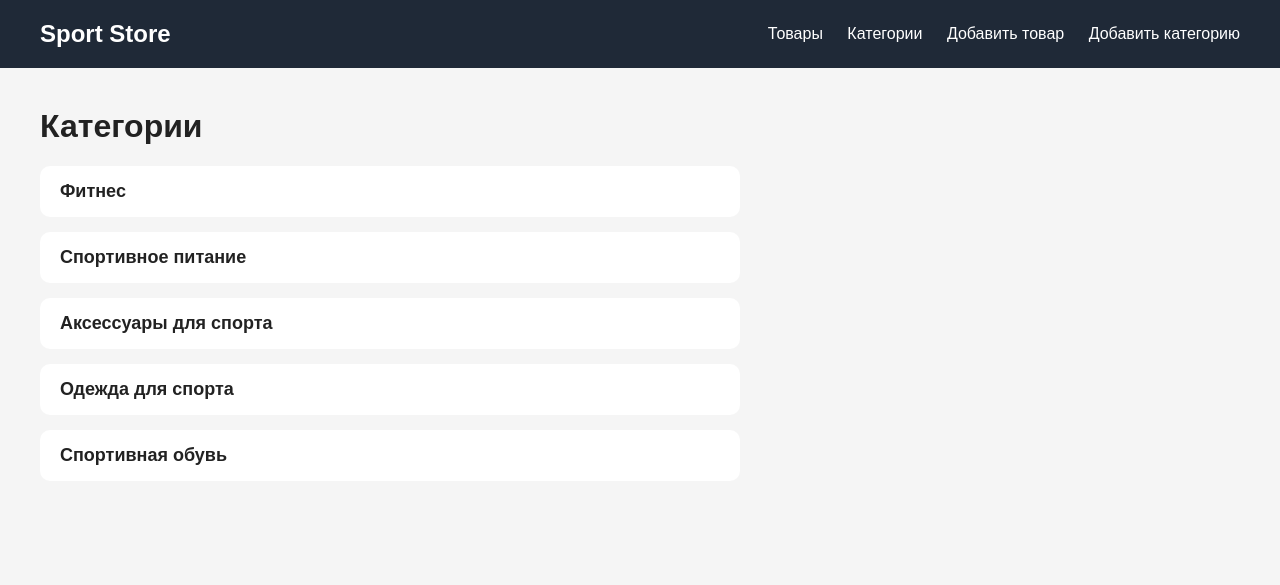
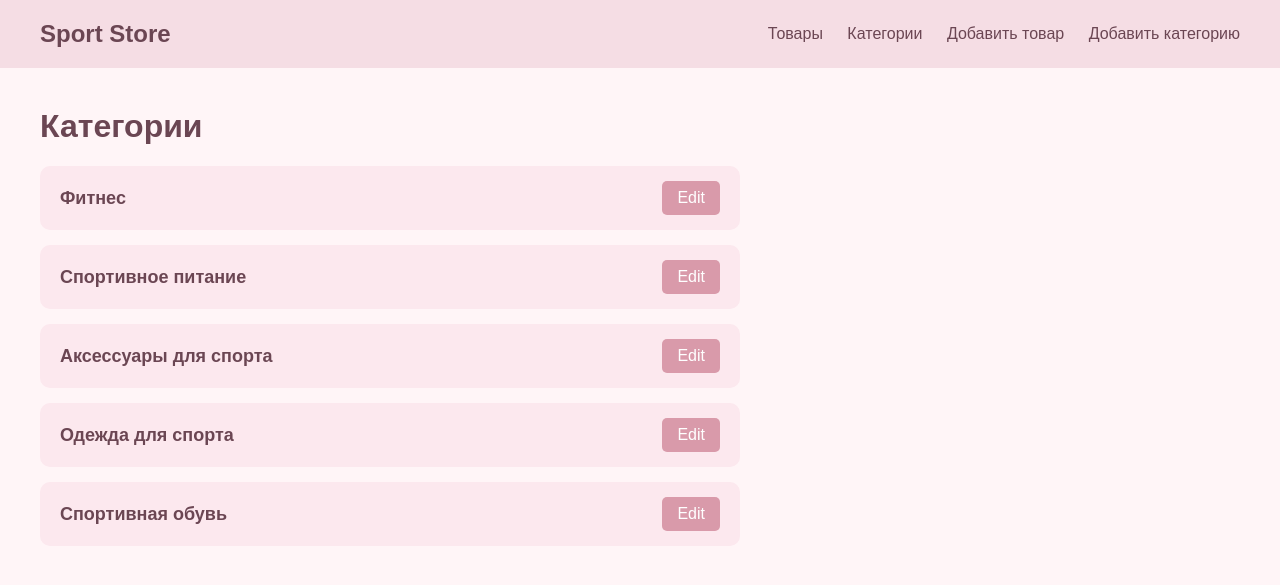
Before and after one commit to sadralievaakylai-ux/Online_store, a Django app: page /categories in a window 1280 px wide. Shown: the top 585 px of the page. Run offline with Django 5.2, Linux system fonts and the light colour scheme; data comes from the database, SQL or seed files in the repository.

Commit message:
Add category editing and pink theme

```diff
--- a/webapp/static/css/style.css
+++ b/webapp/static/css/style.css
@@ -1,12 +1,12 @@
 body {
     margin: 0;
     font-family: Arial, sans-serif;
-    background-color: #f5f5f5;
-    color: #222222;
+    background-color: #fff5f7;
+    color: #6b4653;
 }
 
 header {
-    background-color: #1f2937;
+    background-color: #f5dde4;
     padding: 20px 40px;
 }
 
@@ -17,7 +17,7 @@ nav {
 }
 
 nav a {
-    color: white;
+    color: #6b4653;
     text-decoration: none;
 }
 
@@ -43,7 +43,7 @@ main {
 }
 
 .product-card {
-    background-color: white;
+    background-color: #fce8ee;
     padding: 20px;
     border-radius: 10px;
     text-align: center;
@@ -65,7 +65,7 @@ main {
 }
 
 .product-card a {
-    color: #2563eb;
+    color: #a65f77;
     text-decoration: none;
 }
 
@@ -76,7 +76,7 @@ main {
 .product-detail {
     display: flex;
     gap: 30px;
-    background-color: white;
+    background-color: #fce8ee;
     padding: 30px;
     border-radius: 10px;
 }
@@ -100,7 +100,7 @@ main {
     flex-direction: column;
     gap: 15px;
     max-width: 500px;
-    background-color: white;
+    background-color: #fce8ee;
     padding: 30px;
     border-radius: 10px;
 }
@@ -113,22 +113,24 @@ main {
 .add-form textarea,
 .add-form select {
     padding: 10px;
-    border: 1px solid #cccccc;
+    border: 1px solid #e3b8c5;
     border-radius: 5px;
     font-family: Arial, sans-serif;
+    background-color: #ffffff;
+    color: #6b4653;
 }
 
 .add-form button {
     padding: 12px;
-    background-color: #1f2937;
-    color: white;
+    background-color: #d99aaa;
+    color: #ffffff;
     border: none;
     border-radius: 5px;
     cursor: pointer;
 }
 
 .error {
-    color: #dc2626;
+    color: #c34f6e;
 }
 
 .categories {
@@ -139,7 +141,7 @@ main {
     display: flex;
     justify-content: space-between;
     align-items: center;
-    background-color: white;
+    background-color: #fce8ee;
     padding: 15px 20px;
     margin-bottom: 15px;
     border-radius: 10px;
@@ -149,3 +151,15 @@ main {
     font-size: 18px;
     margin: 0;
 }
+
+.edit-button {
+    background-color: #d99aaa;
+    color: white;
+    padding: 8px 15px;
+    border-radius: 5px;
+    text-decoration: none;
+}
+
+.edit-button:hover {
+    background-color: #c78196;
+}
--- a/webapp/templates/categories.html
+++ b/webapp/templates/categories.html
@@ -8,6 +8,9 @@
     {% for category in categories %}
         <div class="category-card">
             <h2>{{ category.name }}</h2>
+
+            <a href="{% url 'category_edit' category.pk %}"
+               class="edit-button">Edit</a>
         </div>
     {% endfor %}
 </div>
--- a/webapp/urls.py
+++ b/webapp/urls.py
@@ -1,5 +1,5 @@
 from django.urls import path
-from webapp.views import products_view, product_view, category_add_view, product_add_view, categories_view
+from webapp.views import products_view, product_view, category_add_view, product_add_view, categories_view, category_edit_view
 
 
 urlpatterns = [
@@ -9,6 +9,5 @@ urlpatterns = [
     path('categories/add', category_add_view, name='category_add'),
     path('products/add', product_add_view, name='product_add'),
     path('categories', categories_view, name='categories'),
-
-
+    path('categories/<int:pk>/edit', category_edit_view, name='category_edit'),
 ]
--- a/webapp/views.py
+++ b/webapp/views.py
@@ -55,3 +55,16 @@ def product_add_view(request):
 def categories_view(request):
     categories = Category.objects.all()
     return render(request, 'categories.html', {'categories': categories})
+
+def category_edit_view(request, pk):
+    category = get_object_or_404(Category, pk=pk)
+
+    if request.method == 'POST':
+        category.name = request.POST.get('name')
+        category.description = request.POST.get('description')
+
+        category.save()
+
+        return redirect('categories')
+
+    return render(request, 'category_edit.html', {'category': category})
```
Also changed, not shown: webapp/templates/category_edit.html (added, +20 -0 lines).
